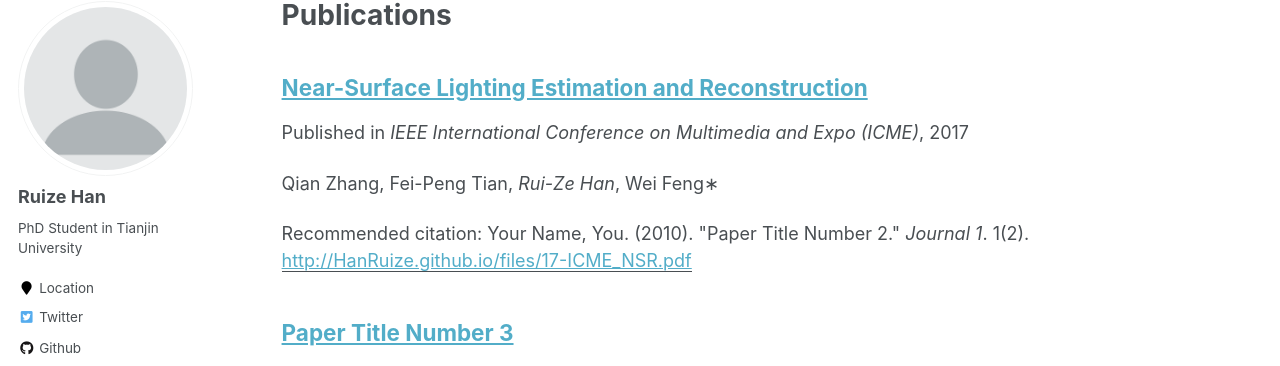
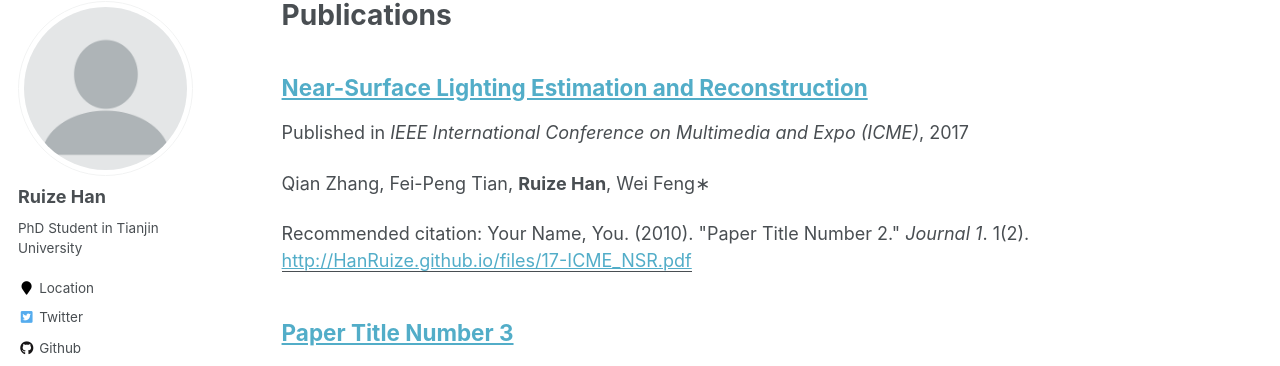
Before and after one commit to RuizeHan/RuizeHan.github.io, a Jekyll site: the page built from _pages/publications.md, in a window 1280 px wide and 1102 px high. Shown: the part 117-483 px from the top of the window. Built offline with Jekyll 4.4.1, drawn with Linux system fonts in a browser that asks for light colours; some web fonts are replaced.

Commit message:
Update 2009-10-01-paper-title-number-1.md

```diff
--- a/_publications/2009-10-01-paper-title-number-1.md
+++ b/_publications/2009-10-01-paper-title-number-1.md
@@ -2,7 +2,7 @@
 title: "Near-Surface Lighting Estimation and Reconstruction"
 collection: publications
 permalink: /publication/2010-10-01-paper-title-number-2
-excerpt: 'Qian Zhang, Fei-Peng Tian, <i>Rui-Ze Han</i>, Wei Feng∗'
+excerpt: 'Qian Zhang, Fei-Peng Tian, <b>Ruize Han</b>, Wei Feng∗'
 date: 2017-01-01
 venue: 'IEEE International Conference on Multimedia and Expo (ICME)'
 paperurl: 'http://HanRuize.github.io/files/17-ICME_NSR.pdf'
```
